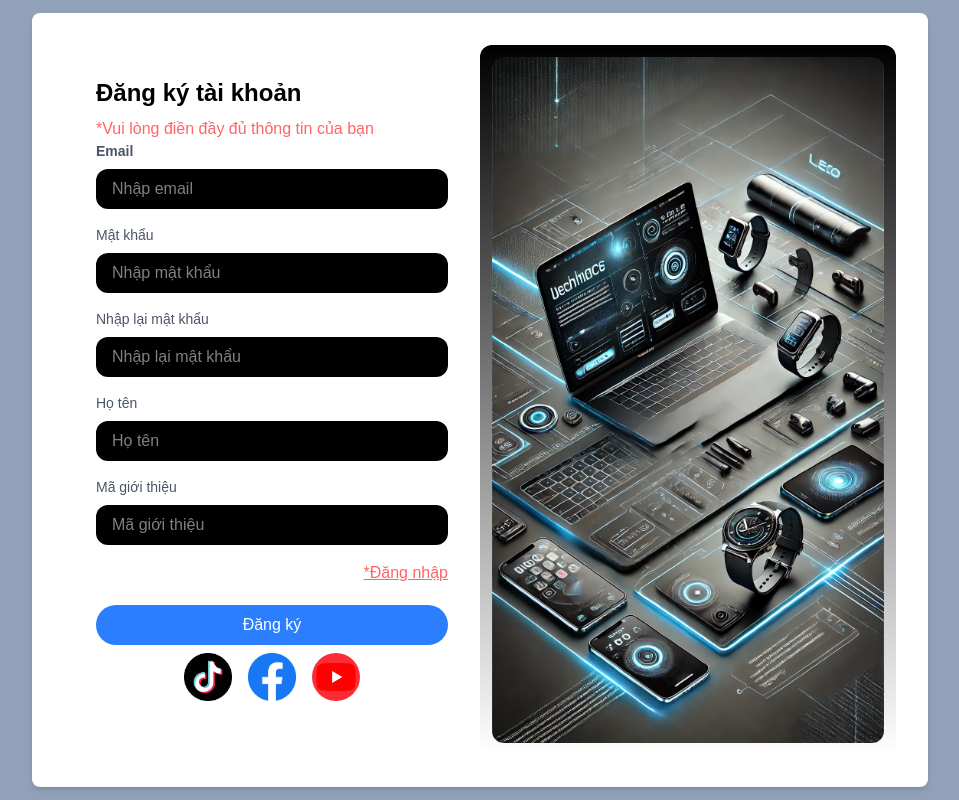
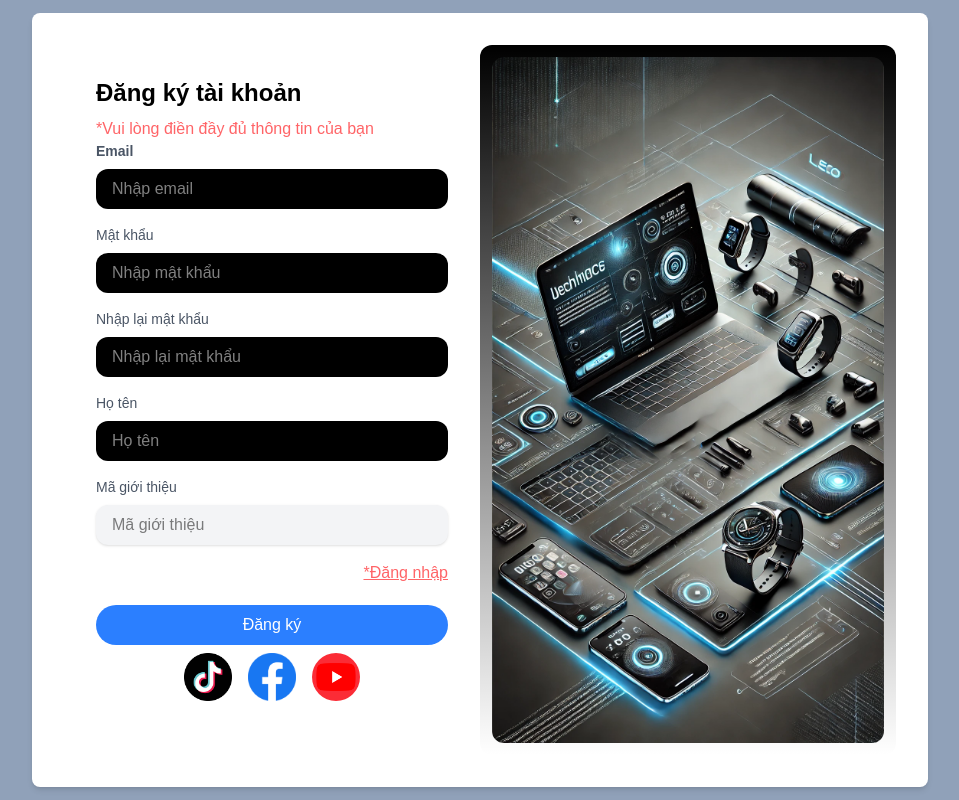
Before and after one commit to nhanvtse04390/my_blog_nextjs, a Next.js app: page /account/register in a window 1280 px wide. Shown: the whole page, without its empty margins (160-1119 px from the left). Built offline with nearby package versions, Linux system fonts and the light colour scheme; no server answers.

Commit message:
register with code ref

```diff
--- a/src/app/account/login/page.tsx
+++ b/src/app/account/login/page.tsx
@@ -70,7 +70,7 @@ export default function Login() {
                             <input
                                 type="password"
                                 name="password"
-                                className="w-full px-4 py-2 rounded-xl focus:outline-none focus:ring-2 focus:ring-blue-500 bg-black"
+                                className="w-full px-4 py-2 rounded-xl focus:outline-none focus:ring-2 focus:ring-blue-500 bg-black text-white"
                                 placeholder="Nhập mật khẩu"
                                 value={formData.password}
                                 onChange={handleChange}
--- a/src/app/account/register/page.tsx
+++ b/src/app/account/register/page.tsx
@@ -1,60 +1,62 @@
 "use client";
 
-import {register as registerUser} from "@/app/api/accountApi"; // Đổi tên để tránh trùng với hook
-import {useForm} from "react-hook-form";
-import {zodResolver} from "@hookform/resolvers/zod";
-import {z} from "zod";
+import { register as registerUser } from "@/app/api/accountApi";
+import { useForm } from "react-hook-form";
+import { zodResolver } from "@hookform/resolvers/zod";
+import { z } from "zod";
 import Link from "next/link";
 import SocialNetwork from "@/app/components/SocialNetwork";
 import LoginRightImg from "@/app/components/LoginRightImg";
-import {useError} from "../../components/ErrorProvider";
-import {useRouter} from "next/navigation";
-import {disabledSate} from "@/app/stores/disabledSate";
-import {userInfo} from "@/app/types/userInfo";
-import {AxiosError} from "axios";
+import { useError } from "../../components/ErrorProvider";
+import { useRouter, useSearchParams } from "next/navigation";
+import { disabledSate } from "@/app/stores/disabledSate";
+import { userInfo } from "@/app/types/userInfo";
+import { AxiosError } from "axios";
 
-// 🛠 Define Schema Validation với Zod
+export default function Register() {
+  const { showError, showSuccess } = useError();
+  const router = useRouter();
+  const { isDisabled, setDisabled } = disabledSate();
+  const searchParams = useSearchParams();
+  const ref = searchParams.get("ref") || ""; // ✅ Lấy ref từ URL, nếu không có thì là ""
+
+  // ✅ Định nghĩa schema bên trong component để lấy được ref
   const schema = z.object({
     email: z.string().email("Email không hợp lệ"),
     password: z.string().min(6, "Mật khẩu phải có ít nhất 6 ký tự"),
     passwordCompare: z.string().min(6, "Mật khẩu xác nhận phải có ít nhất 6 ký tự"),
     username: z.string().min(2, "Họ tên phải có ít nhất 2 ký tự"),
-    codeRef: z.string().optional(),
+    codeRef: z.string().optional().default(ref), // ✅ Dùng ref từ searchParams
   }).refine((data) => data.password === data.passwordCompare, {
     message: "Mật khẩu xác nhận không khớp",
     path: ["passwordCompare"],
   });
 
-export default function Register() {
-    const {showError, showSuccess} = useError();
-    const router = useRouter();
-    const {isDisabled, setDisabled} = disabledSate();
-
   const {
     register,
     handleSubmit,
-        formState: {errors},
+    formState: { errors },
   } = useForm({
     resolver: zodResolver(schema),
+    defaultValues: { codeRef: ref }, // ✅ Đặt giá trị mặc định cho form
   });
 
   const onSubmit = async (data: userInfo) => {
     setDisabled(true);
     try {
       const res = await registerUser(data);
-            showSuccess(res.data.message)
-            router.push("/account/login")
+      showSuccess(res.data.message);
+      router.push("/account/login");
     } catch (error) {
-            const err = error as AxiosError
-            showError(err.message)
+      const err = error as AxiosError;
+      showError(err.message);
     } finally {
       setDisabled(false);
     }
   };
 
   return (
-        <div
-          className="flex min-h-screen items-center justify-center bg-slate-400">
+    <div className="flex min-h-screen items-center justify-center bg-slate-400">
       <div className="w-full flex max-w-4xl row p-8 rounded-lg shadow-md bg-white">
         <div className="w-full md:w-1/2 p-8 text-white">
           <h2 className="text-2xl font-bold mb-2 text-black">Đăng ký tài khoản</h2>
@@ -115,7 +117,8 @@ export default function Register() {
               <input
                 type="text"
                 {...register("codeRef")}
-                                className="w-full px-4 py-2 rounded-xl focus:outline-none focus:ring-2 focus:ring-blue-500 bg-black"
+                disabled
+                className="w-full px-4 py-2 rounded-xl border-gray-300 shadow-sm p-2 bg-gray-100 text-black"
                 placeholder="Mã giới thiệu"
               />
             </div>
@@ -135,18 +138,17 @@ export default function Register() {
             >
               {isDisabled ? (
                 <div className="flex items-center gap-2">
-                                    <span
-                                        className="animate-spin w-5 h-5 border-2 border-white border-t-transparent rounded-full"></span>
+                  <span className="animate-spin w-5 h-5 border-2 border-white border-t-transparent rounded-full"></span>
                   Đang xử lý...
                 </div>
               ) : (
                 "Đăng ký"
               )}
             </button>
-                        <SocialNetwork/>
+            <SocialNetwork />
           </form>
         </div>
-                <LoginRightImg/>
+        <LoginRightImg />
       </div>
     </div>
   );
```
Lines whose indentation alone changed are shown as unchanged.
